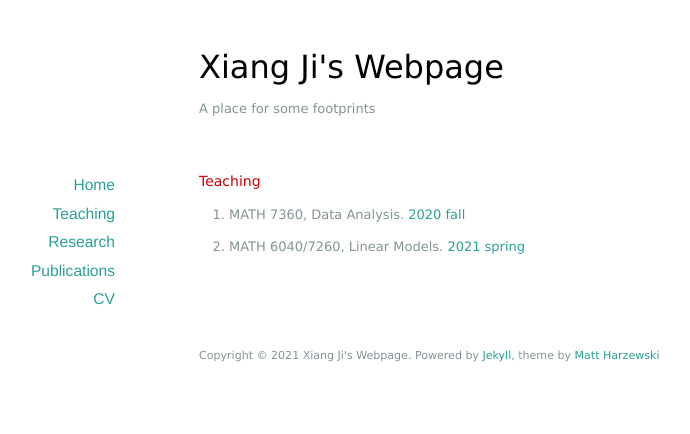
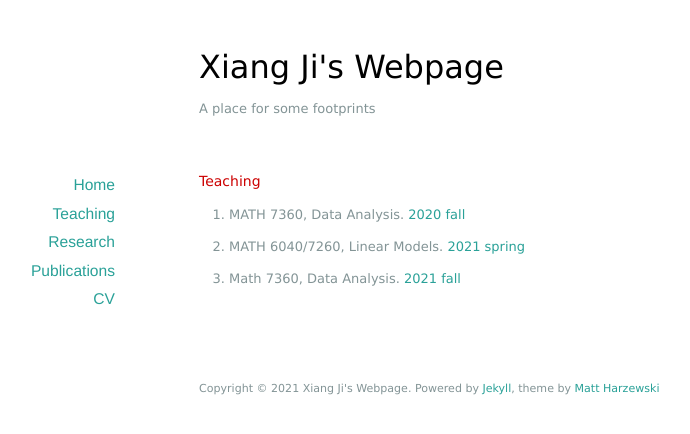
Before and after one commit to xiang-ji-ncsu/xiang-ji-ncsu.github.io, a Jekyll site: the page built from teaching/index.markdown, in a window 1280 px wide. Shown: the top 434 px of the page, without its empty margins (191-881 px from the left). Built offline with Jekyll 4.4.1, drawn with Linux system fonts in a browser that asks for light colours; nearby versions of some CDN libraries.

Commit message:
update teaching

```diff
--- a/teaching/index.markdown
+++ b/teaching/index.markdown
@@ -7,3 +7,4 @@ title: Teaching
 
 * MATH 7360, Data Analysis. [2020 fall](https://tulane-math7360.github.io/)
 * MATH 6040/7260, Linear Models. [2021 spring](https://tulane-math-7260-2021.github.io/)
+* Math 7360, Data Analysis. [2021 fall](https://tulane-math-7360-2021.github.io/index.html)
```
